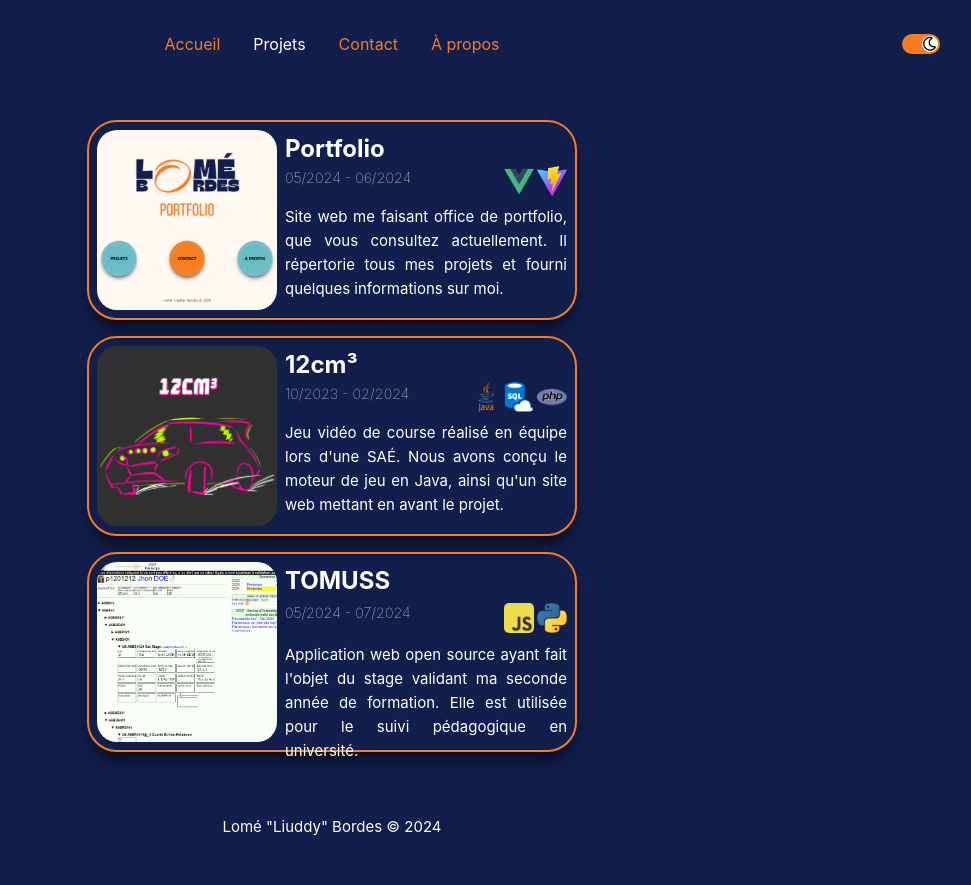
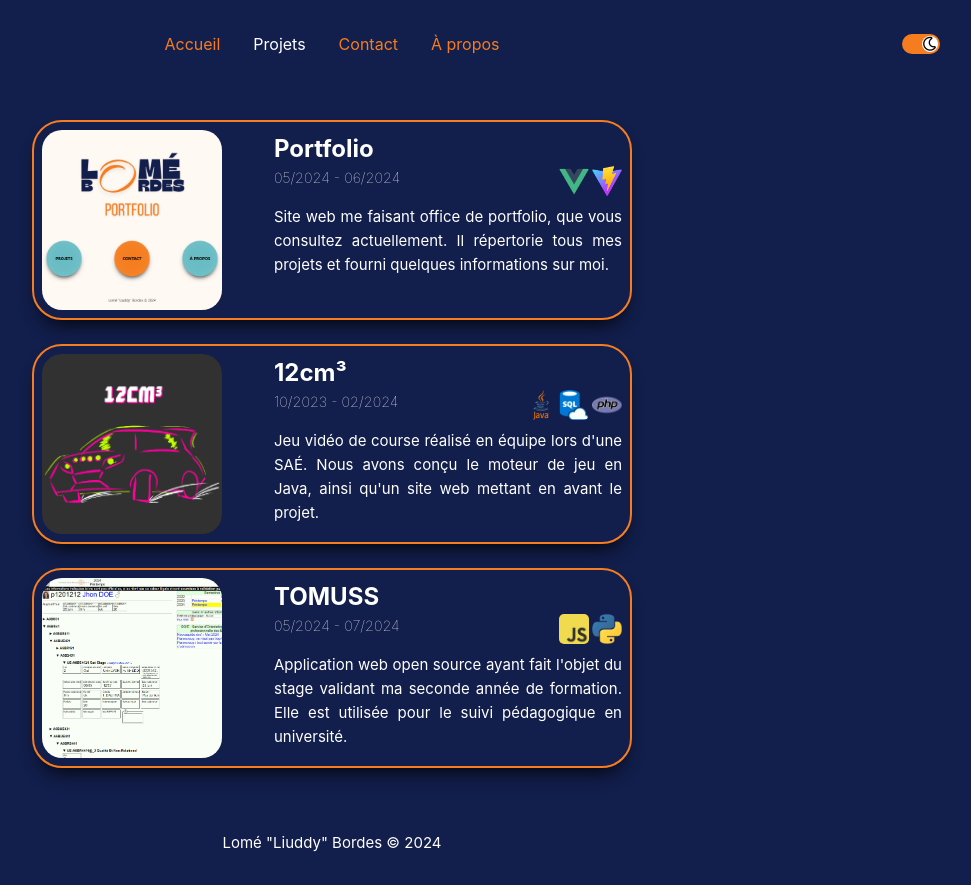
Before and after one commit to Liuddy/portfolio, a Vue app: page /project in a window 1280 px wide. Shown: the whole page, without its empty margins (308-1279 px from the left). Built offline with nearby package versions, Linux system fonts and the light colour scheme.

Commit message:
Tentative de CSS plus adaptatif

```diff
--- a/src/views/HomeView.vue
+++ b/src/views/HomeView.vue
@@ -66,6 +66,14 @@
     from { opacity: 0; }
 
     to { opacity: 1; }
+
+  }
+
+  @media (min-width: 1980px) {
+
+    body#home main {
+      zoom: 1.25;
+    }
 
   }
 
--- a/src/views/ProjectView.vue
+++ b/src/views/ProjectView.vue
@@ -110,7 +110,7 @@
 
   div#projectList {
     display: grid;
-    grid-gap: 1rem;
+    grid-gap: 1.5rem 2.5rem;
     grid-template-columns: 1fr 1fr;
     margin: 2rem 0;
     place-items: center;
@@ -125,9 +125,11 @@
       grid-template-columns: 40% 60%;
       height: 200px;
       margin: auto;
+      max-width: 600px;
+      min-width: 400px;
       padding: 0.5rem;
       transition: 0.4s;
-      width: 490px;
+      width: fit-content;
 
       &:hover {
         background-color: var(--color-link);
```
Also changed, not shown: 8 other files (tests, documents, lock files or other folders).
